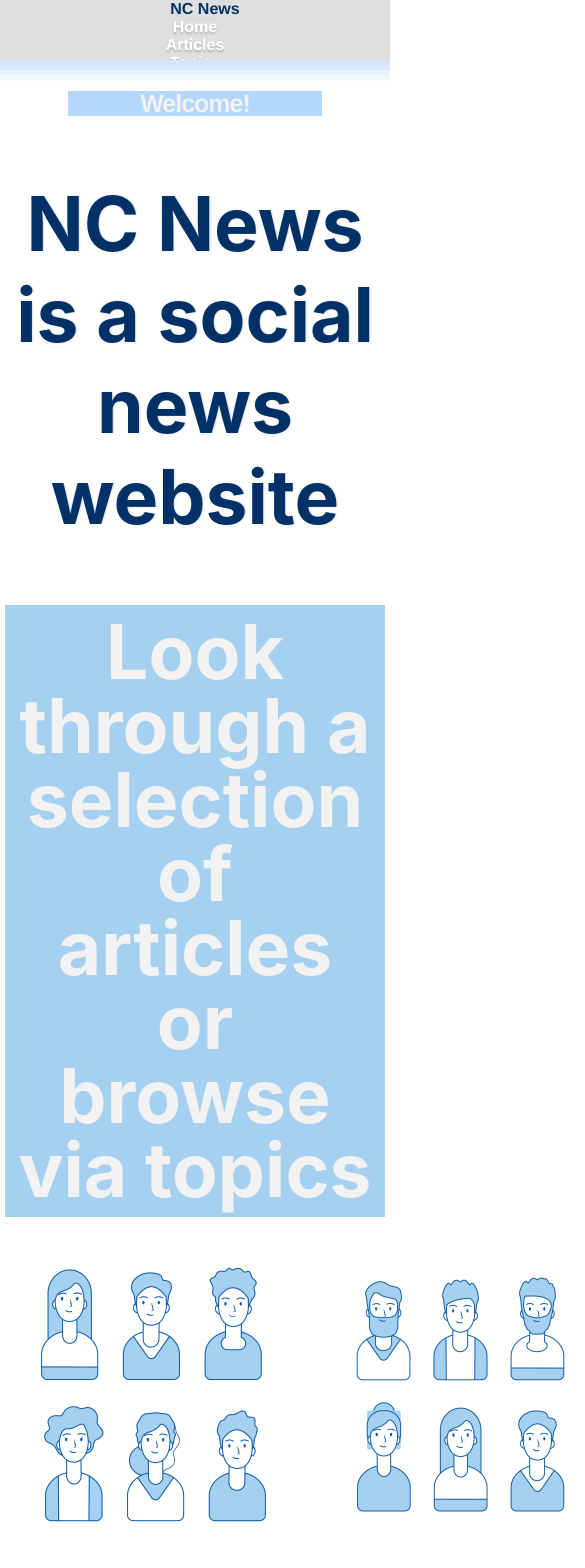
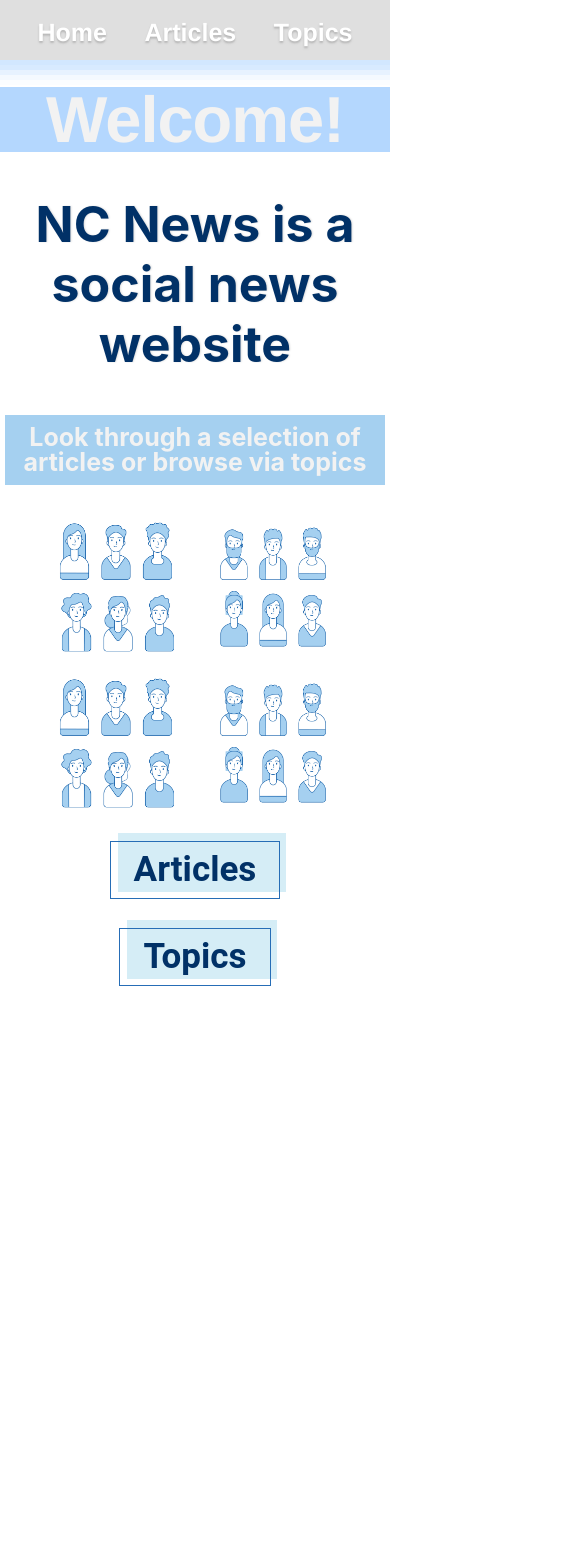
Before and after one commit to jesswils/FE-NC-News, a React (Create React App) app: page / in a window 390 px wide. Shown: the top 1568 px of the page, 585 px wide, since content can reach past the window. After the commit the page ends 996 px from the top, so only its background shows below. Built offline with nearby package versions, Linux system fonts and the light colour scheme.

Commit message:
Final version of responsive css

```diff
--- a/src/App.css
+++ b/src/App.css
@@ -3,15 +3,12 @@
 *:after {
 	box-sizing: inherit;
 }
+
 dt a:active,
 dt a:visited,
 dt a {
 	color: #111;
 	text-decoration: none;
-}
-
-app {
-	width: 100%;
 }
 
 dt a:hover {
@@ -30,9 +27,9 @@ p {
 	margin-left: 0.5em;
 }
 
-.app-header {
-	margin-left: 20px;
-}
+/* .app-header {
+  margin-left: 1%;
+} */
 
 label,
 select {
@@ -43,11 +40,26 @@ select {
 	font-size: large;
 }
 
+.nav-wrapper {
+	display: flex;
+}
+
+.nav {
+	display: flex;
+	flex-direction: row;
+	justify-content: space-evenly;
+	align-items: center;
+	height: 60px;
+	box-shadow: rgba(180, 215, 253, 0.157) 0px 5px,
+		rgba(180, 215, 253, 0.3) 0px 10px, rgba(180, 215, 253, 0.2) 0px 15px,
+		rgba(180, 215, 253, 0.1) 0px 20px, rgba(180, 215, 253, 0.05) 0px 25px;
+}
+
 li a {
 	color: white;
 	text-shadow: 0px 2px 2px rgba(150, 150, 150, 0.55);
 	text-align: center;
-	padding: 14px;
+	padding-left: 0px;
 	text-decoration: none;
 }
 
@@ -61,86 +73,77 @@ ul.nav {
 	text-align: center;
 	list-style-type: none;
 	font-family: 'Helvetica Neue', sans-serif;
-	font-size: 1em;
+	font-size: 2em;
 	font-weight: bold;
 	margin: 0;
 	padding: 0;
 	overflow: hidden;
 }
 
-.nav-wrapper {
-	display: flex;
-}
-
-.nav {
-	width: 100%;
-	justify-content: space-evenly;
-	align-items: center;
-	height: 60px;
-	box-shadow: rgba(180, 215, 253, 0.157) 0px 5px,
-		rgba(180, 215, 253, 0.3) 0px 10px, rgba(180, 215, 253, 0.2) 0px 15px,
-		rgba(180, 215, 253, 0.1) 0px 20px, rgba(180, 215, 253, 0.05) 0px 25px;
-}
-
 /*  */
 /* homepage */
 /*  */
-
-.homepage {
-	display: flex;
-	width: 100%;
-}
-
 .homepage-header {
 	margin: auto;
-	margin-top: 8%;
-	margin-bottom: 5%;
+	margin-top: 5%;
+	margin-bottom: 3%;
 	color: #f2f2f2;
 	font-weight: bold;
 	letter-spacing: -1px;
 	font-family: 'Helvetica Neue', sans-serif;
-	font-size: 200px;
+	font-size: 150px;
 	line-height: 1;
 	text-align: center;
 	background-color: #b4d7fe;
 	background-repeat: no-repeat;
-	width: 65%;
 }
 
 .homepage-tagline {
-	font-size: 25px;
+	font-size: 50px;
 	color: #013167;
 	text-shadow: 1px 0px 2px #dcdcdc;
 }
 
+.homepage {
+	display: flex;
+}
+
+.logo {
+	margin: auto;
+	max-height: 300px;
+	width: auto;
+}
+
 .homepage-paragraph {
 	text-align: center;
-	font-size: larger;
-	font-weight: 500;
 	color: #f2f2f2;
 	background: #a5d0f0;
 	font-size: 25px;
 	line-height: 25px;
 	font-weight: 700;
 	margin: 15px 5px 30px;
+	margin: 0 5px 24px;
 	padding: 10px;
 }
 
-/* .button-wrapper {
-	margin-top: 10px;
-} */
+.button-wrapper {
+	display: flex;
+}
 
 .homepage-button {
+	margin: auto;
 	background-color: transparent;
 	border: 1px solid #266db6;
 	box-sizing: border-box;
 	color: #013167;
 	font-family: 'Roboto', sans-serif;
 	font-weight: bold;
-	font-size: 15px;
+	font-size: 35px;
 	line-height: 24px;
-	padding: 13px 20px;
-	margin-left: 35px;
+	padding: 16px 23px;
+	position: relative;
+	text-decoration: none;
+	margin-bottom: 2.5%;
 }
 
 .homepage-button:hover,
@@ -172,13 +175,17 @@ ul.nav {
 /*  */
 /* articles */
 /*  */
+.article-card:hover {
+	border-color: #c9c8c7;
+}
 
 .articles {
 	background: linear-gradient(#b4d7fe63, #0265d67c);
 }
+
 .article-card-wrapper {
 	display: grid;
-	grid-template-columns: 300px;
+	grid-template-columns: 380px 380px 380px;
 	justify-content: center;
 	row-gap: 10px;
 	column-gap: 10px;
@@ -190,10 +197,10 @@ ul.nav {
 	border-style: solid;
 	border-color: grey;
 	border-radius: 2em;
-	margin-top: 0.5em;
-	margin-bottom: 0.5em;
+	box-shadow: rgba(0, 0, 0, 0.15) 1.95px 1.95px 2.6px;
 	margin-left: 0.2em;
 	margin-right: 0.3em;
+	padding: 1%;
 }
 
 .article-card a,
@@ -206,10 +213,6 @@ ul.nav {
 
 .article-card a:hover {
 	color: #013167;
-}
-
-.article-card:hover {
-	border-color: #c9c8c7;
 }
 
 .votes-comments-articles {
@@ -251,8 +254,8 @@ ul.nav {
 	line-height: 1.5em;
 	line-break: strict;
 	padding-top: 1em;
-	padding-left: 20em;
-	padding-right: 20em;
+	width: 500px;
+	margin: auto;
 	text-align: justify;
 }
 
@@ -292,7 +295,7 @@ ul.nav {
 	height: 20%;
 	width: 50%;
 	padding: 0.5rem 0.8rem 0.5rem 0.8rem;
-	margin-left: 22%;
+	margin-left: 25%;
 	border: 3;
 	border-radius: 5px;
 	border-color: #dbdad9;
@@ -305,21 +308,20 @@ ul.nav {
 	border: 0 solid #e2e8f0;
 	border-radius: 1.5rem;
 	box-sizing: border-box;
+	width: 120px;
 	color: #0d172a;
-	cursor: pointer;
-	margin-left: 35%;
-	margin-top: 2%;
+	font-size: 1.2em;
+	margin: auto;
+	margin-top: 1%;
 	margin-bottom: 1%;
-	height: 2.5em;
 	font-family: 'Basier circle', -apple-system, system-ui, 'Segoe UI', Roboto,
 		'Helvetica Neue', Arial, 'Noto Sans', sans-serif, 'Apple Color Emoji',
 		'Segoe UI Emoji', 'Segoe UI Symbol', 'Noto Color Emoji';
 	font-weight: 600;
 	line-height: 1;
-	padding: 0.1rem 0.6rem;
+	padding: 1rem 1.6rem;
 	text-align: center;
-	text-decoration: none #0d172a solid;
-	text-decoration-thickness: auto;
+	text-decoration: none;
 	transition: all 0.1s cubic-bezier(0.4, 0, 0.2, 1);
 	box-shadow: 0px 1px 6px rgb(166, 175, 195);
 	user-select: none;
@@ -354,25 +356,23 @@ ul.nav {
 	line-height: 1;
 	padding: 0.8rem;
 	text-align: center;
-	text-decoration: none #0d172a solid;
-	text-decoration-thickness: auto;
 	transition: all 0.1s cubic-bezier(0.4, 0, 0.2, 1);
 	box-shadow: 0px 1px 6px rgb(166, 175, 195);
 	user-select: none;
 	-webkit-user-select: none;
 	touch-action: manipulation;
-	margin-left: 62%;
-	width: 35%;
+	align-self: flex-end;
+	width: 120px;
 	height: 2.5rem;
 	font-size: 14px;
 	text-align: center;
 	padding-bottom: 1%;
+	margin-right: 2%;
 }
 
 /*  */
 /* topics  */
 /*  */
-
 .topics {
 	background: linear-gradient(#b4d7fe63, #0265d67c);
 }
@@ -403,8 +403,7 @@ ul.nav {
 	line-height: 1;
 	padding: 1rem 1.6rem;
 	text-align: center;
-	text-decoration: none #0d172a solid;
-	text-decoration-thickness: auto;
+	text-decoration: none;
 	transition: all 0.1s cubic-bezier(0.4, 0, 0.2, 1);
 	box-shadow: 0px 1px 6px rgb(166, 175, 195);
 }
@@ -417,89 +416,6 @@ ul.nav {
 .topic-icon {
 	height: 175px;
 	margin-bottom: 50px;
-}
-
-/*  */
-/* homepage */
-
-.homepage {
-	display: flex;
-	flex-direction: column;
-}
-
-.homepage-images {
-	margin: auto;
-}
-
-.logo {
-	margin: auto;
-	width: fit-content;
-}
-
-.homepage-paragraph {
-	text-align: center;
-	font-size: larger;
-	font-weight: 500;
-	color: #f2f2f2;
-	background: #a5d0f0;
-	font-size: 75px;
-	line-height: 74px;
-	font-weight: 700;
-	margin: 0 5px 24px;
-	float: left;
-	padding: 10px;
-	margin: 0 5px 24px;
-}
-
-.homepage-tagline {
-	font-size: 75px;
-	color: #013167;
-	text-shadow: 1px 0px 2px #dcdcdc;
-}
-
-.button-wrapper {
-	display: flex;
-}
-
-.homepage-button {
-	margin: auto;
-	background-color: transparent;
-	border: 1px solid #266db6;
-	box-sizing: border-box;
-	color: #013167;
-	font-family: 'Roboto', sans-serif;
-	font-weight: bold;
-	font-size: 35px;
-	line-height: 24px;
-	padding: 16px 23px;
-	position: relative;
-	text-decoration: none;
-}
-
-.homepage-button:hover,
-.homepage-button:active {
-	outline: 0;
-}
-
-.homepage-button:hover {
-	background-color: transparent;
-	cursor: pointer;
-}
-
-.homepage-button:before {
-	background-color: #d5edf6;
-	content: '';
-	height: calc(100% + 3px);
-	position: absolute;
-	right: -7px;
-	top: -9px;
-	transition: background-color 300ms ease-in;
-	width: 100%;
-	z-index: -1;
-}
-
-.homepage-button:hover:before {
-	background-color: #007bff64;
 }
 
 /*  */
@@ -522,103 +438,29 @@ ul.nav {
 /*  */
 /* media queries */
 /*  */
-@media screen and (min-width: 1170px) {
-	.app-header {
-		margin-left: -150px;
+@media screen and (max-width: 1170px) {
+	.article-card-wrapper {
+		grid-template-columns: 300px;
 	}
 
-	.nav {
-		display: flex;
-		flex-direction: row;
-		width: 100%;
-		justify-content: space-evenly;
-		height: 60px;
-		box-shadow: rgba(180, 215, 253, 0.157) 0px 5px,
-			rgba(180, 215, 253, 0.3) 0px 10px, rgba(180, 215, 253, 0.2) 0px 15px,
-			rgba(180, 215, 253, 0.1) 0px 20px, rgba(180, 215, 253, 0.05) 0px 25px;
-	}
-
-	li a {
-		color: white;
-		text-shadow: 0px 2px 2px rgba(150, 150, 150, 0.55);
-		text-align: center;
-		padding-left: 0px;
-		text-decoration: none;
-	}
-
-	li a:hover {
-		color: rgb(150, 150, 150);
-	}
-
-	ul.nav {
-		color: #013166;
-		background-color: #00000020;
-		text-align: center;
-		list-style-type: none;
-		font-family: 'Helvetica Neue', sans-serif;
-		font-size: 2em;
-		font-weight: bold;
-		overflow: hidden;
-	}
-
-	.articles {
-		background: linear-gradient(#b4d7fe63, #0265d67c);
-	}
-
-	.article-card-wrapper {
-		display: grid;
-		grid-template-columns: 380px 380px 380px;
-		justify-content: center;
+	.homepage {
+		flex-direction: column;
 	}
 
 	.article-card {
-		display: flex;
-		flex-direction: column;
-		border-style: solid;
-		border-color: grey;
-		border-radius: 2em;
-		box-shadow: rgba(0, 0, 0, 0.15) 1.95px 1.95px 2.6px;
+		margin-top: 0.5em;
+		margin-bottom: 0.5em;
 		margin-left: 0.2em;
 		margin-right: 0.3em;
-		padding: 1%;
-	}
-
-	.article-card a,
-	.article-card a:active,
-	.article-card a:visited {
-		color: #333;
-		text-decoration: none;
-		text-shadow: 1px 1px 5px rgba(0, 0, 0, 0.128);
-	}
-
-	.article-card a:hover {
-		color: #013167;
-	}
-
-	.article-card:hover {
-		border-color: #c9c8c7;
 	}
 
 	.single-article-title {
 		padding-top: 1%;
-		text-align: center;
 		font-weight: 600;
 	}
 
 	.single-article-author {
-		text-align: end;
 		font-weight: 500;
-		padding-right: 1em;
-		text-shadow: 2px 2px 3px rgba(0, 0, 0, 0.3);
-		text-decoration-line: overline;
-		text-decoration-color: #333;
-	}
-
-	.single-article-body {
-		font-size: large;
-		font-weight: 300;
-		line-height: 1.5em;
-		line-break: strict;
 	}
 
 	dt {
@@ -627,114 +469,23 @@ ul.nav {
 		font-weight: 400;
 	}
 
-	.form-box label {
-		display: block;
-		text-align: center;
-		font-size: 18px;
-		margin-top: 3%;
-		font-size: larger;
-	}
-
 	.form-box input {
 		display: block;
 		height: 20%;
 		width: 50%;
 		padding: 0.5rem 0.8rem 0.5rem 0.8rem;
-		margin-left: 25%;
+		margin: auto;
 		border: 3;
 		border-radius: 5px;
 		border-color: #dbdad9;
 		font-size: 20px;
 	}
-
-	.submit-button {
-		display: grid;
-		background-color: #fff;
-		border: 0 solid #e2e8f0;
-		border-radius: 1.5rem;
-		box-sizing: border-box;
-		width: 10%;
-		color: #0d172a;
-		font-size: 1.2em;
-		margin-left: 46%;
-		margin-top: 1%;
-		margin-bottom: 1%;
-		font-family: 'Basier circle', -apple-system, system-ui, 'Segoe UI', Roboto,
-			'Helvetica Neue', Arial, 'Noto Sans', sans-serif, 'Apple Color Emoji',
-			'Segoe UI Emoji', 'Segoe UI Symbol', 'Noto Color Emoji';
-		font-weight: 600;
-		line-height: 1;
-		padding: 1rem 1.6rem;
-		text-align: center;
-		text-decoration: none #0d172a solid;
-		text-decoration-thickness: auto;
-		transition: all 0.1s cubic-bezier(0.4, 0, 0.2, 1);
-		box-shadow: 0px 1px 6px rgb(166, 175, 195);
-		user-select: none;
-		-webkit-user-select: none;
-		touch-action: manipulation;
-	}
-
-	.submit-button :hover {
-		background-color: #013167;
-		color: #fff;
-	}
-
-	.delete-comment {
-		display: grid;
-		background-color: #fff;
-		border: 0 solid #e2e8f0;
-		border-radius: 1.5rem;
-		box-sizing: border-box;
-		color: #0d172a;
-		font-size: 1.2em;
-		margin-top: 1%;
-		margin-bottom: 1%;
-		font-family: 'Basier circle', -apple-system, system-ui, 'Segoe UI', Roboto,
-			'Helvetica Neue', Arial, 'Noto Sans', sans-serif, 'Apple Color Emoji',
-			'Segoe UI Emoji', 'Segoe UI Symbol', 'Noto Color Emoji';
-		font-weight: 600;
-		line-height: 1;
-		padding: 0.8rem;
-		text-align: center;
-		text-decoration: none #0d172a solid;
-		text-decoration-thickness: auto;
-		transition: all 0.1s cubic-bezier(0.4, 0, 0.2, 1);
-		box-shadow: 0px 1px 6px rgb(166, 175, 195);
-		user-select: none;
-		-webkit-user-select: none;
-		touch-action: manipulation;
-		margin-left: 89%;
-		width: 10%;
-		height: 2.5rem;
-		font-size: 14px;
-		text-align: center;
-		padding-bottom: 1%;
-	}
-
-	.topics {
-		background: linear-gradient(#b4d7fe63, #0265d67c);
-	}
-
-	.topic-links-outer {
-		display: flex;
-		text-align: center;
-		padding-top: 1em;
-	}
-
-	.topic-links-inner {
-		margin: auto;
-	}
 }
 
 @media screen and (max-width: 770px) {
 	.homepage-header {
-		font-size: 25px;
-	}
-
-	.homepage {
-		display: flex;
-		flex-direction: column;
+		font-size: 65px;
+		margin-top: 7%;
 	}
 
 	.homepage-images {
@@ -743,20 +494,13 @@ ul.nav {
 	}
 
 	.homepage-button {
-		padding: 16px 32px;
-	}
-	.homepage-button {
-		padding: 16px 32px;
-	}
-	.submit-button {
-		font-size: 1.125rem;
-		padding: 1rem 2rem;
+		margin-top: 5%;
 	}
 
-	.topic-links {
-		font-size: 1.125rem;
-		padding: 1rem 2rem;
-	}
+	/* .topic-links {
+    font-size: 1.125rem;
+    padding: 1rem 2rem;
+  } */
 
 	.submit-button {
 		font-size: 1.125rem;
@@ -769,25 +513,39 @@ ul.nav {
 	}
 	.single-article-author {
 		font-size: small;
-		text-shadow: 2px 2px 3px rgba(0, 0, 0, 0.3);
-		text-decoration-line: overline;
-		text-decoration-color: #333;
 	}
 
 	.single-article-body {
 		text-align: start;
 		padding-left: 4%;
 		padding-right: 4%;
-		font-weight: 300;
 		font-size: smaller;
-		line-height: 1.5em;
-		line-break: strict;
 		padding-bottom: 3%;
+		width: 80%;
 	}
+
 	dt {
 		font-size: smaller;
 		font-weight: 400;
 		padding-top: 0.5%;
 		padding-left: 0.5%;
 	}
+
+	.logo {
+		width: 80%;
+	}
+
+	.button-wrapper {
+		flex-direction: column;
+	}
+
+	li a {
+		font-size: 25px;
+	}
 }
+
+@media screen and (max-width: 550px) {
+	.app-header {
+		display: none;
+	}
+}
```
